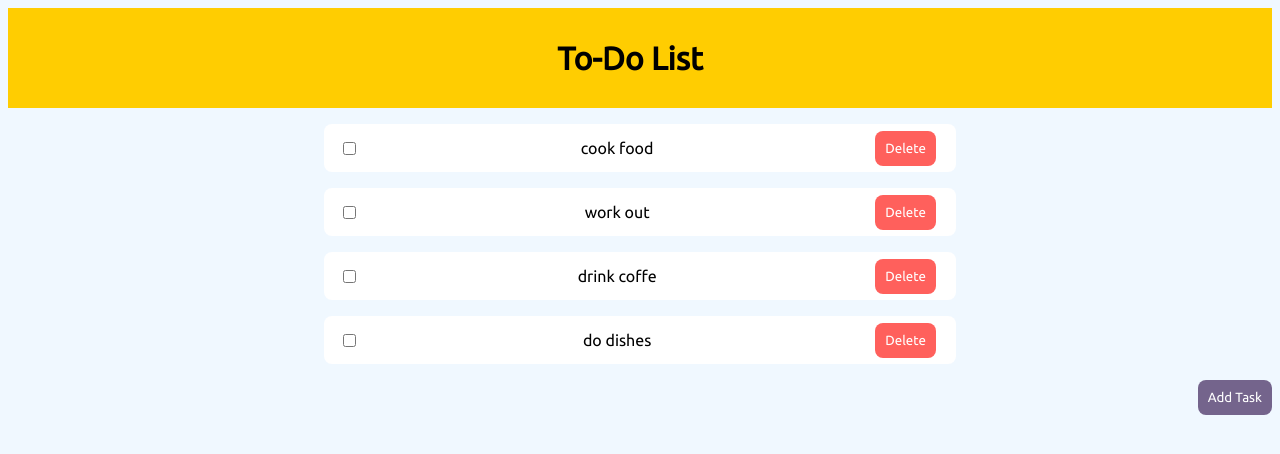
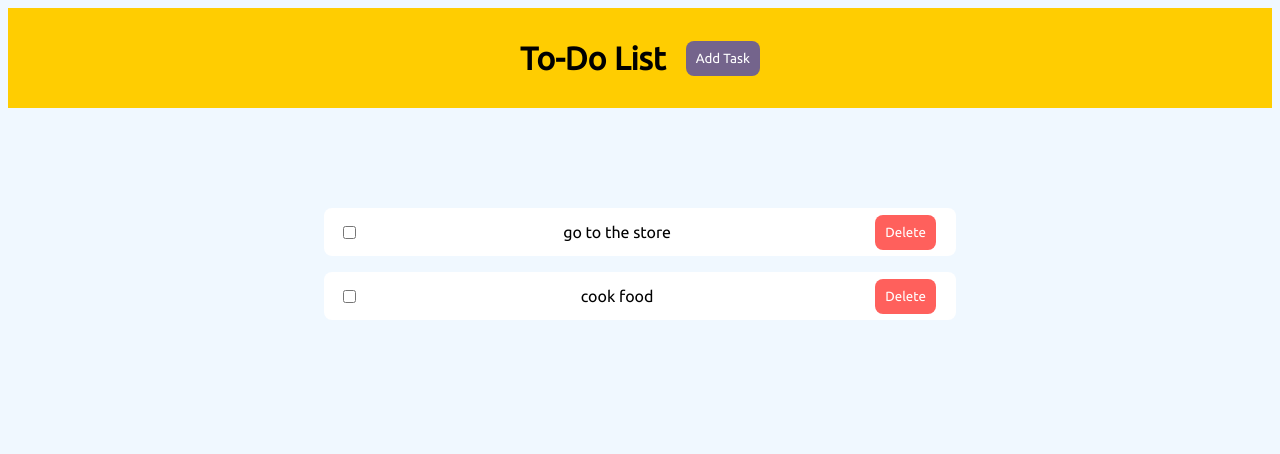
Before and after one commit to ChrisPag/ToDoList, a React (Create React App) app: page / in a window 1280 px wide. Shown: the top 454 px of the page. Built offline with nearby package versions, Linux system fonts and the light colour scheme; data requests are answered from the project's data file.

Commit message:
working delete button
delete buttons will delete json object

```diff
--- a/data/db.json
+++ b/data/db.json
@@ -1,19 +1,11 @@
 {
   "tasks": [
     {
-      "desc": "cook food",
-      "id": 1
-    },
-    {
-      "desc": "work out",
-      "id": 2
-    },
-    {
-      "desc": "drink coffe",
+      "desc": "go to the store",
       "id": 3
     },
     {
-      "desc": "do dishes",
+      "desc": "cook food",
       "id": 4
     }
   ]
--- a/src/AddTask.js
+++ b/src/AddTask.js
@@ -21,13 +21,15 @@ const AddTask = () =>{
         /*updates state of showTask which rerenders react so button
         can be clicked twice*/
         setShowTask(state=> !state);
-        setShowCancel(state=> !state)
+        setShowCancel(state=> !state);
     }
 
     return (
-        <div>
-            <button id="addTask" onClick={handleClick}>{buttonDesc}</button>
-            {showTask && <Tasks />}
+        <div className="taskContainer">
+            <button id="addTask" onClick={handleClick}>
+                {buttonDesc}</button>
+            {showTask &&
+            <Tasks />}
         </div>
     )
 }
--- a/src/App.js
+++ b/src/App.js
@@ -1,5 +1,4 @@
 import Navbar from './Navbar';
-import AddTask from './AddTask';
 import Main from './Main';
 
 function App() {
@@ -8,8 +7,7 @@ function App() {
       <header className="App-header">
         <Navbar />
         <Main />
-        <AddTask />
-      {/*<Create/>*/}
+
       </header>
     </div>
   );
--- a/src/Main.js
+++ b/src/Main.js
@@ -1,9 +1,8 @@
+import { useState, useEffect } from 'react';
 //import { useParams } from "react-router-dom";
-import { useState, useEffect } from 'react';
-
 
 const Main = () => {
-
+    //const { id } = useParams();
     const [taskData, setTaskData] = useState(null);
 
     useEffect(() => {
@@ -17,11 +16,8 @@ const Main = () => {
         })
     }, [])
 
-    //const { id } = useParams();
-    const task = taskData;
-
-    const handleClick = () => {
-        fetch('http://localhost:8000/tasks/' + task.id, {
+    const handleClick = (tid) => {
+        fetch('http://localhost:8000/tasks/'+ tid,{
             method: 'DELETE'
         })
     }
@@ -30,15 +26,12 @@ const Main = () => {
         <div className="main">
             {taskData && (taskData.map(task => (
                 <div className="taskPreview" key={task.id}>
-                    <article>
-
-                        <p>
-                        <input type="checkbox" class="check"></input>
-                            {task.desc}
-                            <button class="delete" onClick={handleClick}>Delete</button>
-                        </p>
-                    </article>
-
+                    <p>
+                    <input type="checkbox" className="check"></input>
+                        {task.desc}
+                        <button className="delete" onClick={()=>{
+                        handleClick(task.id)}}>Delete</button>
+                    </p>
                 </div>
             )))}
 
--- a/src/Navbar.js
+++ b/src/Navbar.js
@@ -1,7 +1,10 @@
+import AddTask from './AddTask';
+
 const Navbar = () => {
     return(
         <div className="navbar">
             <h1>To-Do List</h1>
+            <AddTask />
         </div>
     );
 
--- a/src/index.css
+++ b/src/index.css
@@ -29,6 +29,10 @@ button {
 }
 
 /*Create*/
+.taskContainer{
+  background-color:#FFCD01;
+}
+
 #addTask{
   background-color:#74648C;
   color: white;
@@ -44,8 +48,8 @@ button {
   width:35%;
   margin: 0;
   position: absolute;
-  top: 50%;
   left: 50%;
+  top:150px;
   -ms-transform: translate(-50%, -50%);
   transform: translate(-50%, -50%);
 }
@@ -101,3 +105,7 @@ button {
 .check{
   float:left;
 }
+
+.main {
+  margin-top:100px;
+}
```
